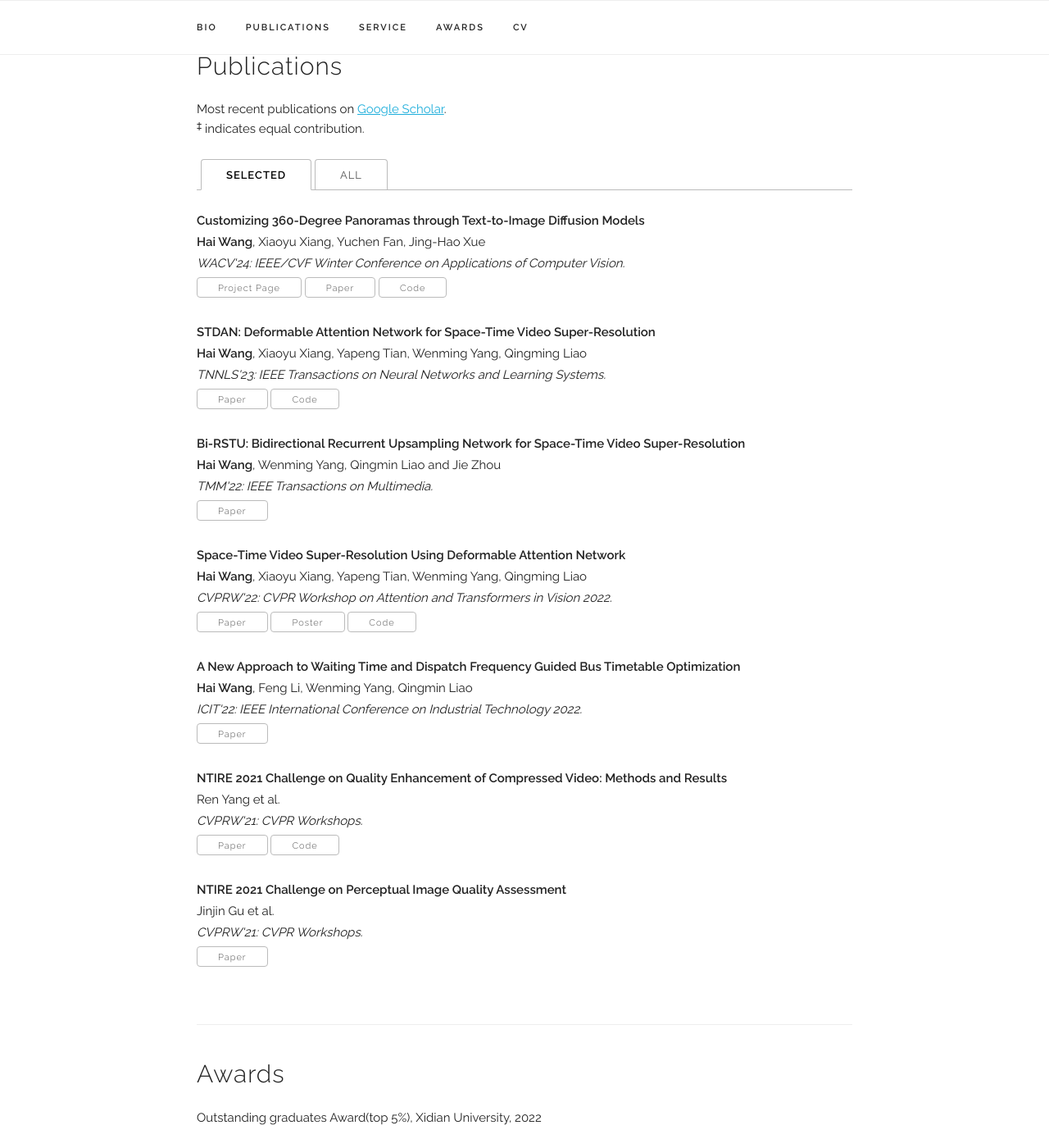
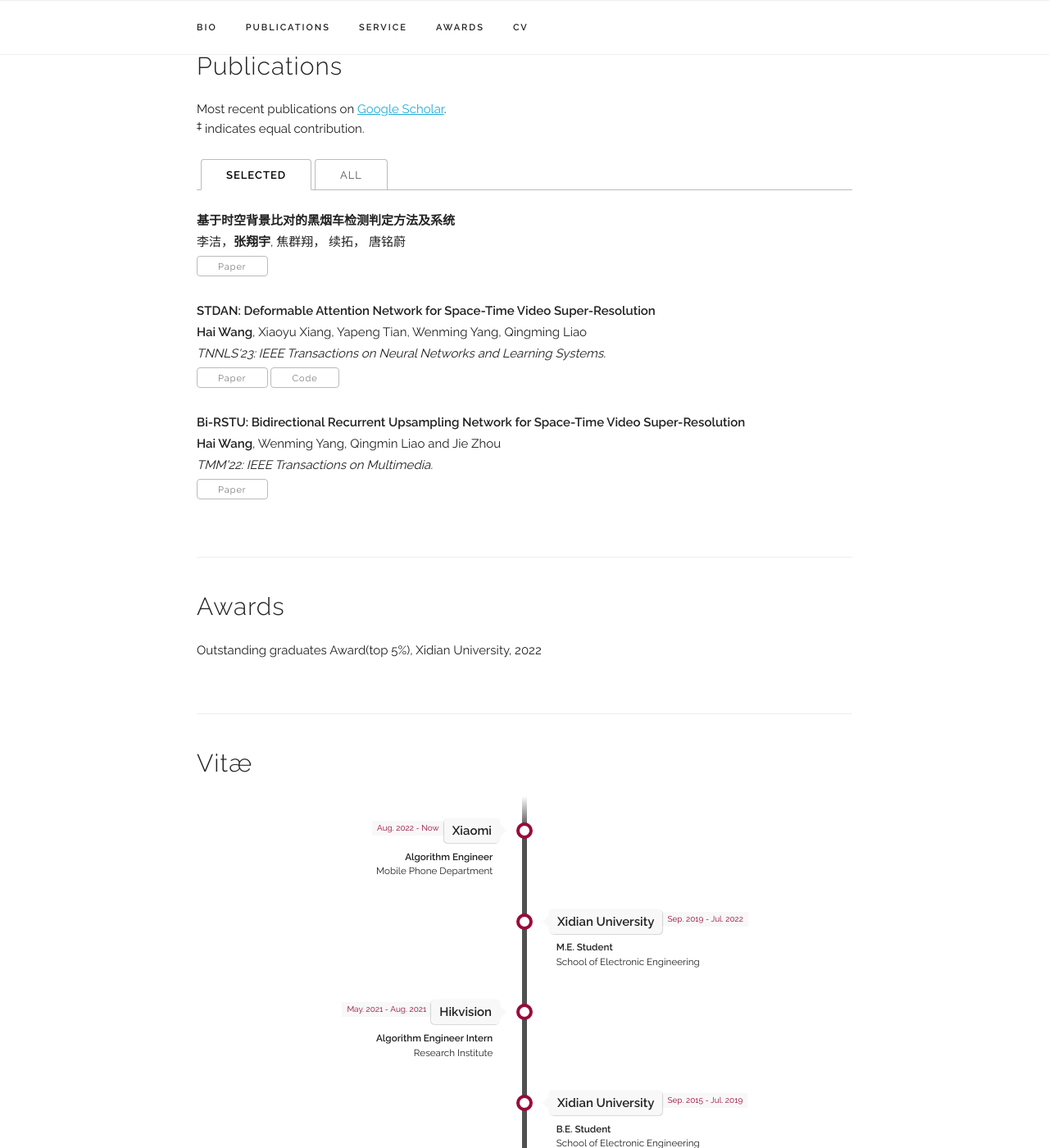
Before and after one commit to Xiangyu33/Xiangyu33.github.io, a Jekyll site: the page built from index.html, in a window 1280 px wide and 1400 px high, scrolled down 1296 px. Shown: the whole window at 82% size. Built offline with Jekyll 4.4.1, drawn with Linux system fonts in a browser that asks for light colours; some web fonts are replaced.

Commit message:
Update publications.yaml

```diff
--- a/_data/publications.yaml
+++ b/_data/publications.yaml
@@ -1,11 +1,8 @@
 papers:
 
-  - title: "Customizing 360-Degree Panoramas through Text-to-Image Diffusion Models"
-    authors: "<b>Hai Wang</b>, Xiaoyu Xiang, Yuchen Fan, Jing-Hao Xue"
-    venue: "WACV'24: IEEE/CVF Winter Conference on Applications of Computer Vision."
-    paper_pdf: "https://arxiv.org/pdf/2310.18840.pdf"
-    project_page: "https://littlewhitesea.github.io/stitchdiffusion.github.io/"
-    code: "https://github.com/littlewhitesea/StitchDiffusion"
+  - title: "基于时空背景比对的黑烟车检测判定方法及系统"
+    authors: "李洁，<b>张翔宇</b>, 焦群翔， 续拓， 唐铭蔚"
+    paper_pdf: 202011053114.4
     selected: y
 
   - title: "STDAN: Deformable Attention Network for Space-Time Video Super-Resolution"
@@ -20,30 +17,3 @@ papers:
     venue: "TMM'22: IEEE Transactions on Multimedia."
     paper_pdf: "https://ieeexplore.ieee.org/document/9793365"
     selected: y
-
-  - title: "Space-Time Video Super-Resolution Using Deformable Attention Network"
-    authors: "<b>Hai Wang</b>, Xiaoyu Xiang, Yapeng Tian, Wenming Yang, Qingming Liao"
-    venue: "CVPRW'22: CVPR Workshop on Attention and Transformers in Vision 2022."
-    paper_pdf: "https://github.com/littlewhitesea/STDAN-CVPRW-2022/blob/main/STDAN_STVSR.pdf"
-    code: "https://github.com/littlewhitesea/STDAN-CVPRW-2022"
-    poster: "https://github.com/littlewhitesea/STDAN-CVPRW-2022/blob/main/STDAN_CVPRW2022_POSTER.pdf"
-    selected: y
-
-  - title: "A New Approach to Waiting Time and Dispatch Frequency Guided Bus Timetable Optimization"
-    authors: "<b>Hai Wang</b>, Feng Li, Wenming Yang, Qingmin Liao"
-    venue: "ICIT'22: IEEE International Conference on Industrial Technology 2022."
-    paper_pdf: "https://ieeexplore.ieee.org/document/10002721"
-    selected: y
-
-  - title: "NTIRE 2021 Challenge on Quality Enhancement of Compressed Video: Methods and Results"
-    authors: "Ren Yang et al."
-    venue: "CVPRW'21: CVPR Workshops."
-    paper_pdf: "https://ieeexplore.ieee.org/document/9523125"
-    code: "https://github.com/RenYang-home/NTIRE21_VEnh"
-    selected: y
-
-  - title: "NTIRE 2021 Challenge on Perceptual Image Quality Assessment"
-    authors: "Jinjin Gu et al."
-    venue: "CVPRW'21: CVPR Workshops."
-    paper_pdf: "https://ieeexplore.ieee.org/document/9522906"
-    selected: y
```
